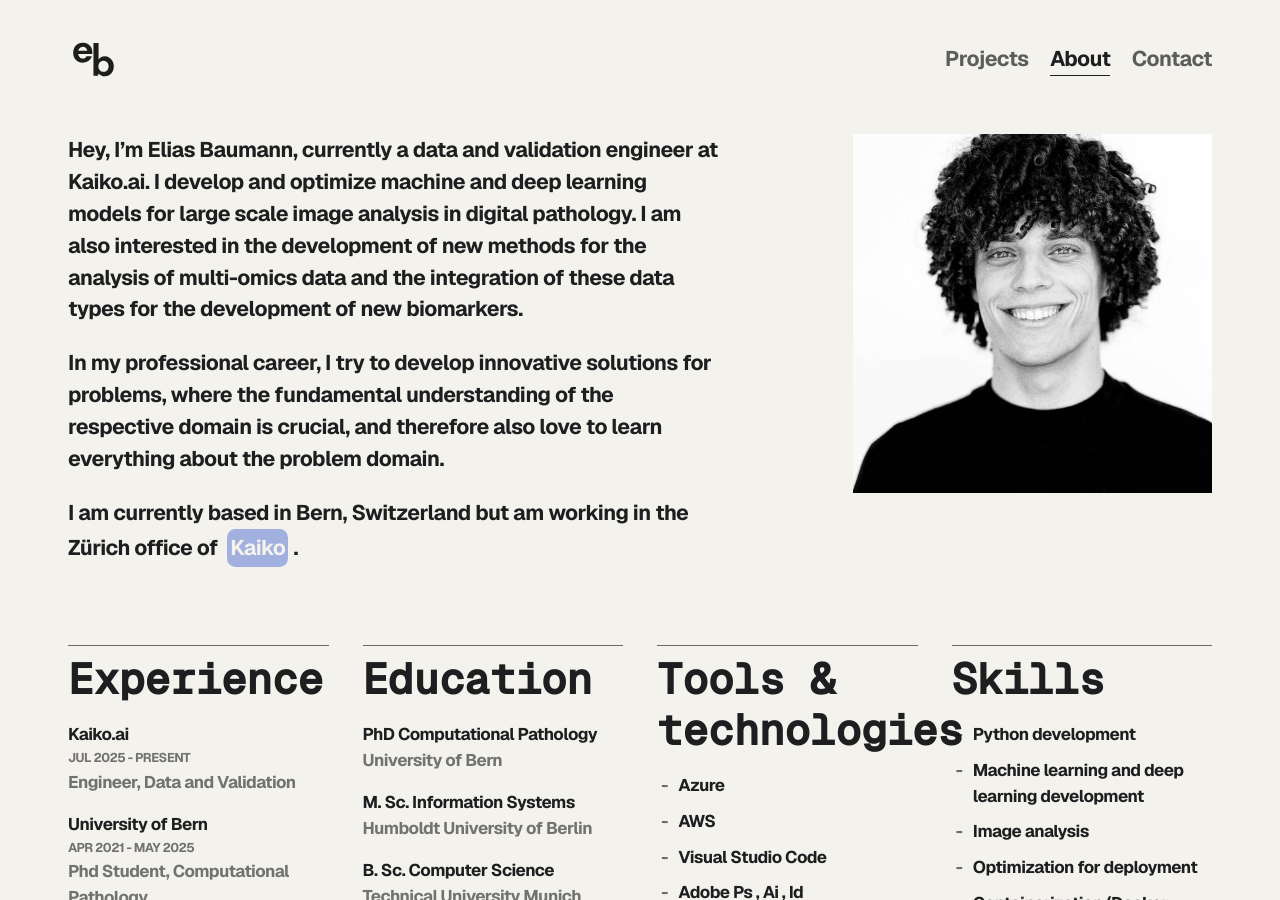
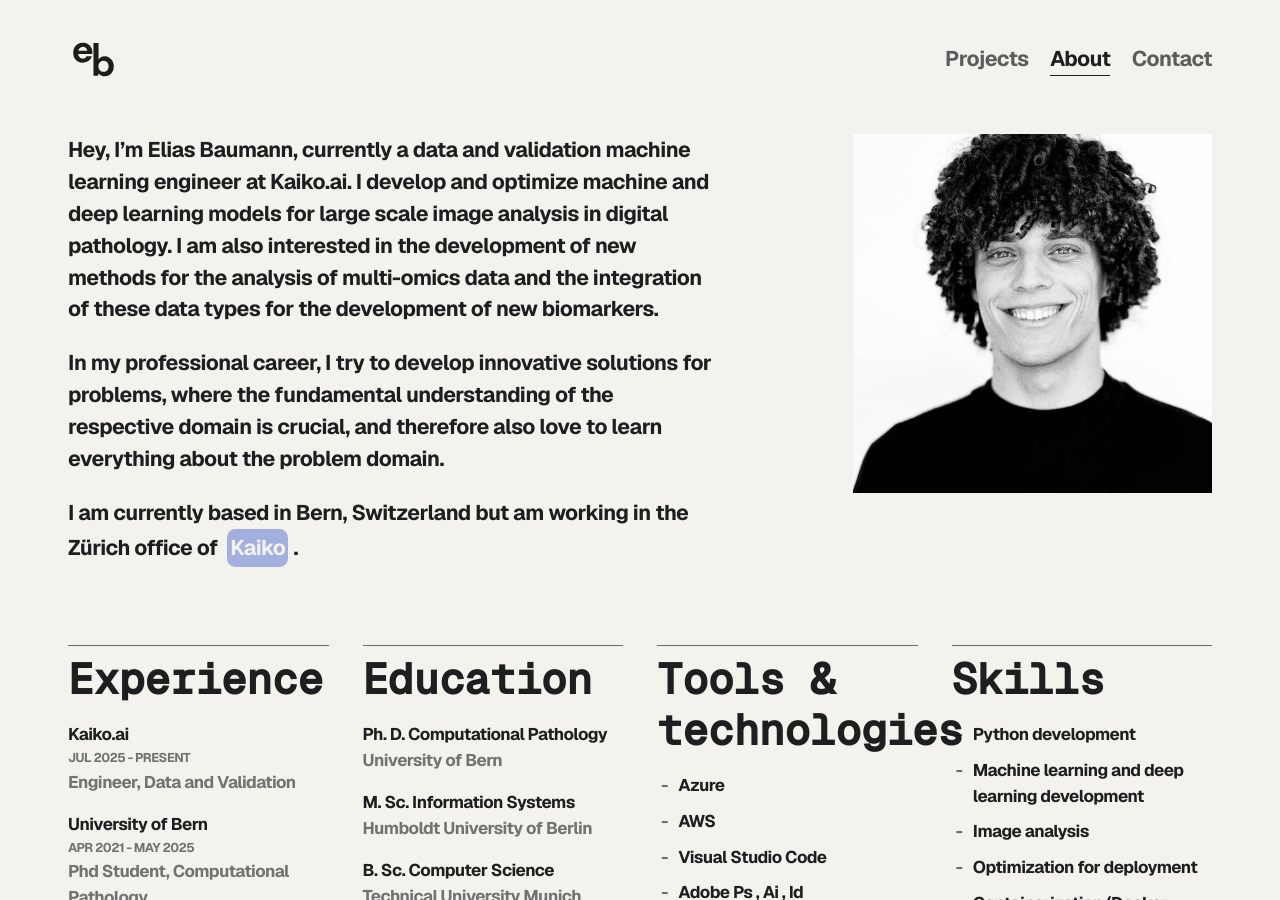
Before and after one commit to eliasbaumann/eliasbaumann.github.io, a Jekyll site: the page built from _pages/about.html, in a window 1280 px wide and 900 px high. Built offline with Jekyll 4.4.1, drawn with Linux system fonts in a browser that asks for light colours; nearby versions of some CDN libraries.

Commit message:
update finished phd

```diff
--- a/_pages/about.html
+++ b/_pages/about.html
@@ -5,7 +5,7 @@ permalink: /about/
 priority: 0.9
 
 intro: |
-  Hey, I'm Elias Baumann, currently a data and validation engineer at Kaiko.ai.
+  Hey, I'm Elias Baumann, currently a data and validation machine learning engineer at Kaiko.ai.
   I develop and optimize machine and deep learning models
   for large scale image analysis in digital pathology. I am also interested in the
   development of new methods for the analysis of multi-omics data and the integration
@@ -45,9 +45,9 @@ experience:
     period: Aug 2014 - Oct 2015
 
 education:
-  - course: PhD Computational Pathology
+  - course: Ph. D. Computational Pathology
     place: University of Bern
-    period: 2021 - Today
+    period: 2021 - 2025
 
   - course: M. Sc. Information Systems
     place: Humboldt University of Berlin
```
